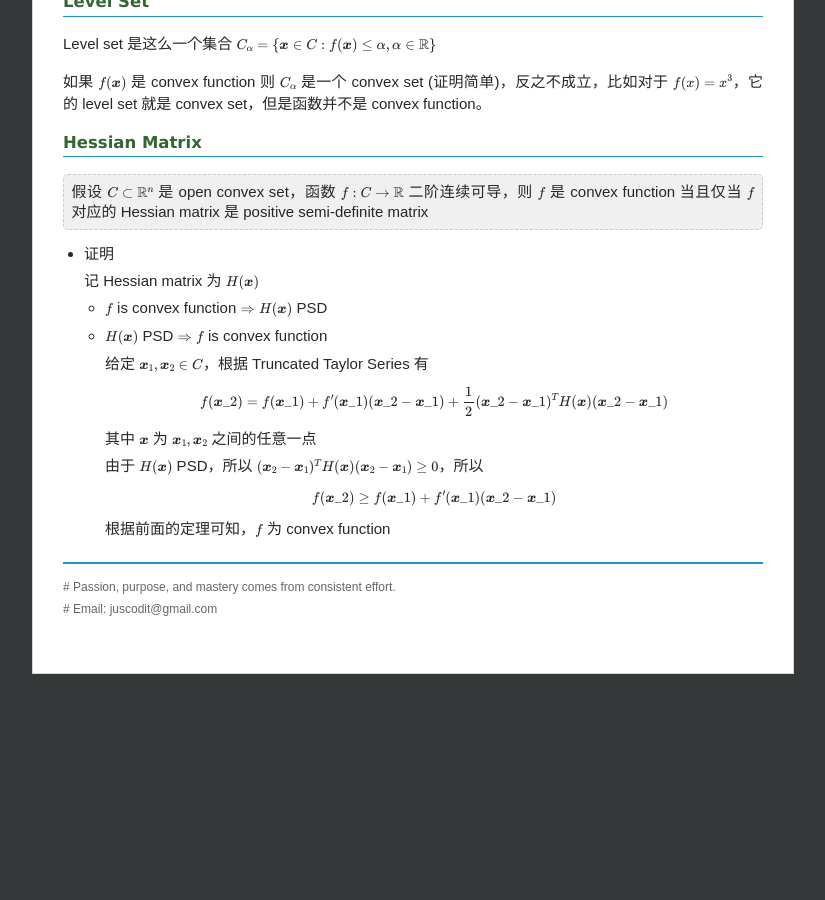
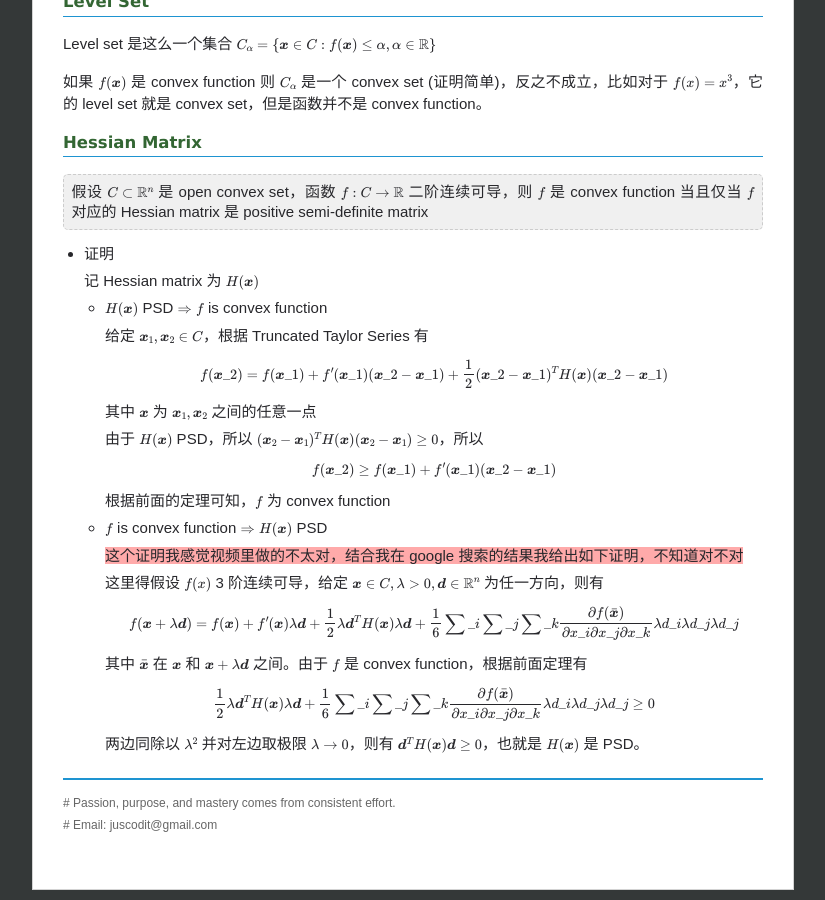
Before and after one commit to chenrushan/chenrushan.github.io, a Jekyll site: the page built from _posts/2014-04-15-NP-05-convex-func.markdown, in a window 1280 px wide and 900 px high, scrolled down 2633 px. Shown: the whole window, without its empty margins (227-1052 px from the left). Built offline with Jekyll 4.4.1, drawn with Linux system fonts in a browser that asks for light colours; Markdown is read by kramdown in place of the engine named in the settings; formulas are drawn with MathJax 3; before the commit the page ends 3317 px from its top, so only the background shows below that.

Commit message:
[np05]: update

```diff
--- a/_posts/2014-03-21-NP-02-mathback.markdown
+++ b/_posts/2014-03-21-NP-02-mathback.markdown
@@ -706,7 +706,7 @@ $$f(x) \approx f(x^0) + f'(x^0)(x - x^0) + \frac{1}{2} f''(x^0)(x - x^0)^2$$
 
   where $\bar{\boldsymbol{x}}$ is some point that lies on the line segment joining $\boldsymbol{x}$ and $\boldsymbol{x}^0$: $\bar{\boldsymbol{x}}$ depends on $\boldsymbol{x}, \boldsymbol{x}^0$ and $f$.
 
-  上面两个式子中最后一项被称为 Lagrange error bound。因为我们处理的都是多变量的情况，上面我们用矩阵乘法的形式表示，但是到了更高阶的近似就不好再用矩阵表示了，以 3 阶为例，展开的 taylor series 是这样的
+  上面两个式子中最后一项被称为 Lagrange remainder。因为我们处理的都是多变量的情况，上面我们用矩阵乘法的形式表示，但是到了更高阶的近似就不好再用矩阵表示了，以 3 阶为例，展开的 taylor series 是这样的
 
   $$
   \begin{align}
--- a/_posts/2014-04-15-NP-05-convex-func.markdown
+++ b/_posts/2014-04-15-NP-05-convex-func.markdown
@@ -137,3 +135,17 @@ Level set 是这么一个集合 $C\_{\alpha} = \\{ \boldsymbol{x} \in C : f(\bol
      $$f(\boldsymbol{x}\_2) \geq f(\boldsymbol{x}\_1) + f'(\boldsymbol{x}\_1)(\boldsymbol{x}\_2 - \boldsymbol{x}\_1)$$
 
      根据前面的定理可知，$f$ 为 convex function
+
+  * $f$ is convex function $\Rightarrow$ $H(\boldsymbol{x})$ PSD
+
+     <span style="background-color:#Faa;">这个证明我感觉视频里做的不太对，结合我在 google 搜索的结果我给出如下证明，不知道对不对</span>
+
+     这里得假设 $f(x)$ 3 阶连续可导，给定 $\boldsymbol{x} \in C, \lambda > 0, \boldsymbol{d} \in \mathbb{R}^n$ 为任一方向，则有
+
+     $$f(\boldsymbol{x} + \lambda \boldsymbol{d}) = f(\boldsymbol{x}) + f'(\boldsymbol{x})\lambda\boldsymbol{d} + \frac{1}{2}\lambda \boldsymbol{d}^T H(\boldsymbol{x}) \lambda \boldsymbol{d} + \frac{1}{6} \sum\_i\sum\_j\sum\_k \frac{\partial f(\bar{\boldsymbol{x}})}{\partial x\_i \partial x\_j \partial x\_k}\lambda d\_i \lambda d\_j \lambda d\_j$$
+
+     其中 $\bar{\boldsymbol{x}}$ 在 $\boldsymbol{x}$ 和 $\boldsymbol{x} + \lambda\boldsymbol{d}$ 之间。由于 $f$ 是 convex function，根据前面定理有
+
+     $$\frac{1}{2}\lambda \boldsymbol{d}^T H(\boldsymbol{x}) \lambda \boldsymbol{d} + \frac{1}{6} \sum\_i\sum\_j\sum\_k \frac{\partial f(\bar{\boldsymbol{x}})}{\partial x\_i \partial x\_j \partial x\_k}\lambda d\_i \lambda d\_j \lambda d\_j \geq 0$$
+
+     两边同除以 $\lambda^2$ 并对左边取极限 $\lambda \rightarrow 0$，则有 $\boldsymbol{d}^T H(\boldsymbol{x}) \boldsymbol{d} \geq 0$，也就是 $H(\boldsymbol{x})$ 是 PSD。
```
Also changed, not shown: other parts of _posts/2014-04-15-NP-05-convex-func.markdown (+0 -2 lines).
